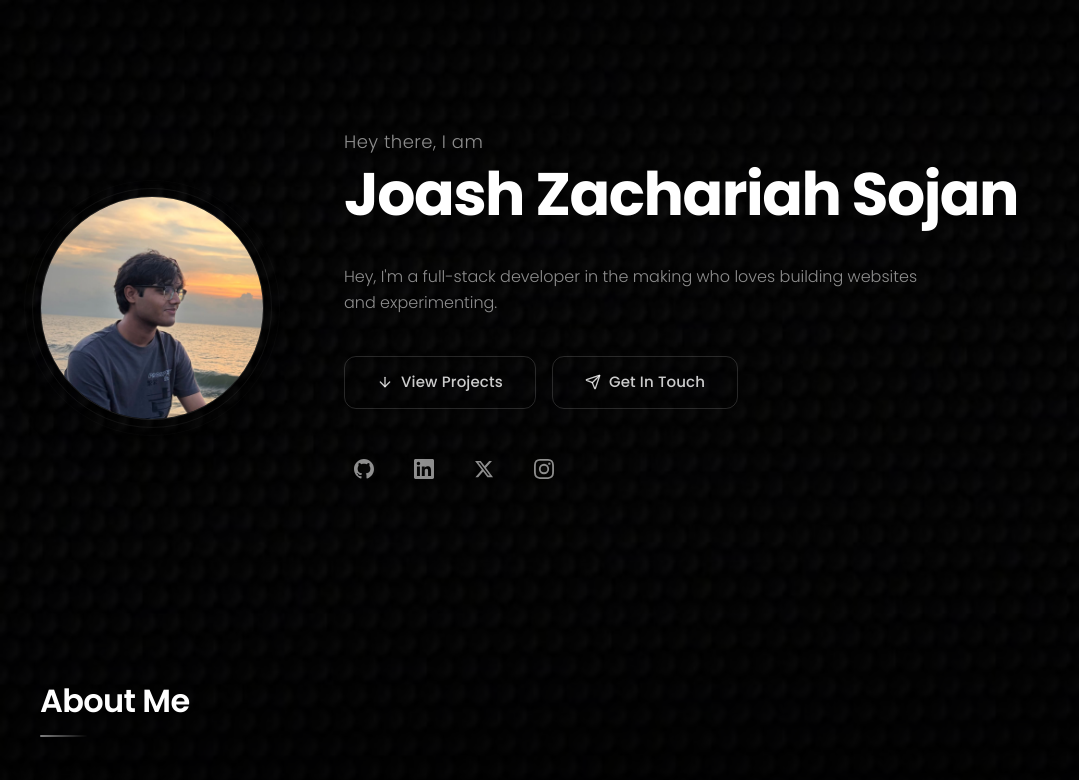
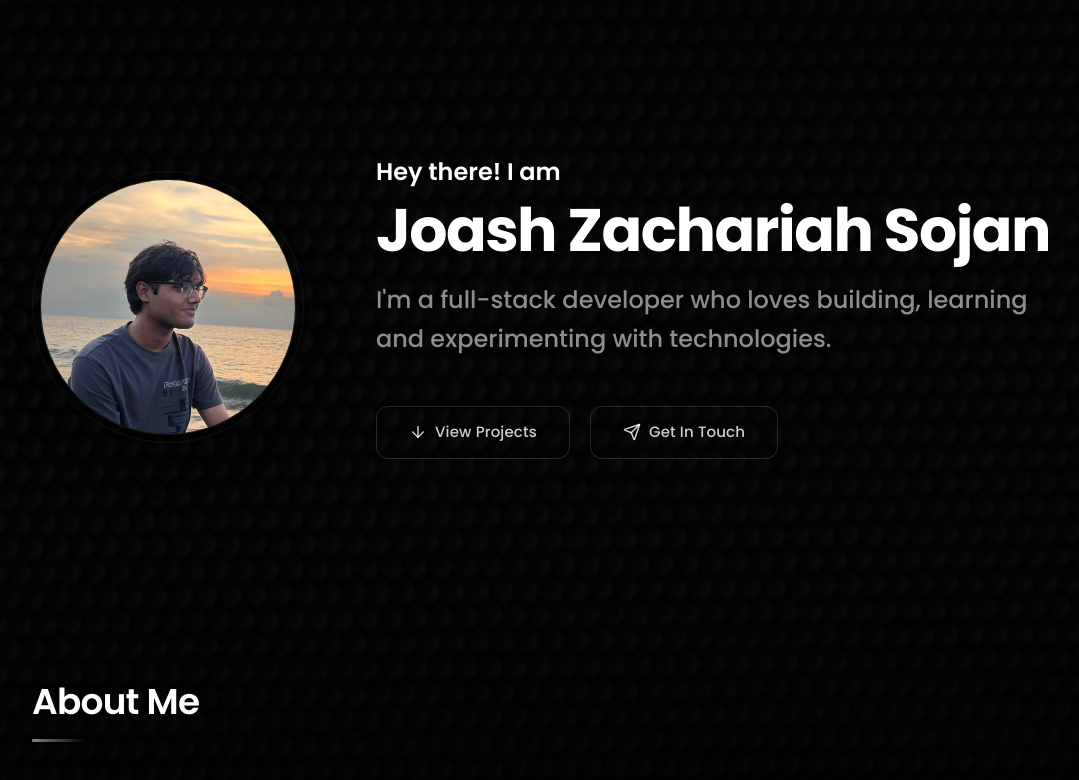
Before and after one commit to joashzach/Portfolio, a Next.js app: page / in a window 1280 px wide. Shown: the top 780 px of the page, without its empty margins (0-1079 px from the left). Built offline with nearby package versions, Linux system fonts and the light colour scheme.

Commit message:
resized &  moved socials

```diff
--- a/src/app/globals.css
+++ b/src/app/globals.css
@@ -22,6 +22,7 @@
 }
 
 @keyframes float {
+
   0%,
   100% {
     transform: translateY(0px);
--- a/src/app/page.tsx
+++ b/src/app/page.tsx
@@ -17,7 +17,7 @@ export default function Home() {
       {/* Footer */}
       <footer className="relative z-10 border-t border-white/6 px-6 py-8 text-center">
         <p className="text-xs font-light tracking-wide text-text-muted">
-          © {new Date().getFullYear()} {portfolioData.hero.name}. Crafted with precision.
+          © {new Date().getFullYear()} {portfolioData.hero.name}.
         </p>
       </footer>
     </>
--- a/src/components/Contact/Contact.tsx
+++ b/src/components/Contact/Contact.tsx
@@ -5,9 +5,17 @@ import { useRef } from "react";
 import { Mail } from "lucide-react";
 import { portfolioData } from "@/data/portfolio";
 import SectionWrapper from "@/components/SectionWrapper";
+import { GithubIcon, LinkedinIcon, TwitterIcon, InstagramIcon } from "@/components/Icons";
+
+const socialIcons = {
+  github: GithubIcon,
+  linkedin: LinkedinIcon,
+  twitter: TwitterIcon,
+  instagram: InstagramIcon,
+};
 
 export default function Contact() {
-  const { contact } = portfolioData;
+  const { contact, hero } = portfolioData;
   const ref = useRef(null);
   const isInView = useInView(ref, { once: true, margin: "-80px" });
 
@@ -18,7 +26,7 @@ export default function Contact() {
 
         <motion.div
           ref={ref}
-          className="glass-card mx-auto max-w-2xl p-10 md:p-14"
+          className="glass-card mx-auto max-w-2xl px-8 py-7 md:px-11 md:py-7"
           initial={{ opacity: 0, y: 30 }}
           animate={isInView ? { opacity: 1, y: 0 } : {}}
           transition={{
@@ -50,6 +58,47 @@ export default function Contact() {
             <Mail size={18} />
             Say Hello
           </motion.a>
+
+          {/* Spacer */}
+          <motion.div
+            className="mt-8"
+            initial={{ opacity: 0 }}
+            animate={isInView ? { opacity: 1 } : {}}
+            transition={{ duration: 0.5, delay: 0.55 }}
+          />
+
+          {/* Social links */}
+          <motion.div
+            className="flex items-center justify-center gap-3"
+            initial={{ opacity: 0, y: 10 }}
+            animate={isInView ? { opacity: 1, y: 0 } : {}}
+            transition={{ duration: 0.5, delay: 0.65 }}
+          >
+            {hero.socials.map((social, i) => {
+              const Icon = socialIcons[social.platform];
+              return (
+                <motion.a
+                  key={social.platform}
+                  href={social.url}
+                  target="_blank"
+                  rel="noopener noreferrer"
+                  aria-label={social.label}
+                  className="group relative rounded-full p-3 transition-all duration-300"
+                  initial={{ opacity: 0, scale: 0.8 }}
+                  animate={isInView ? { opacity: 1, scale: 1 } : {}}
+                  transition={{ duration: 0.35, delay: 0.7 + i * 0.07 }}
+                  whileHover={{ scale: 1.15 }}
+                  whileTap={{ scale: 0.95 }}
+                >
+                  <span className="absolute inset-0 rounded-full border border-white/0 bg-white/0 transition-all duration-300 group-hover:border-white/15 group-hover:bg-white/8" />
+                  <Icon
+                    size={22}
+                    className="relative text-text-muted transition-colors duration-300 group-hover:text-white"
+                  />
+                </motion.a>
+              );
+            })}
+          </motion.div>
         </motion.div>
       </div>
     </SectionWrapper>
--- a/src/components/Hero/Hero.tsx
+++ b/src/components/Hero/Hero.tsx
@@ -3,15 +3,9 @@
 import Image from "next/image";
 import { motion } from "framer-motion";
 import { ArrowDown, Send } from "lucide-react";
-import { GithubIcon, LinkedinIcon, TwitterIcon, InstagramIcon } from "@/components/Icons";
 import { portfolioData } from "@/data/portfolio";
 
-const socialIcons = {
-  github: GithubIcon,
-  linkedin: LinkedinIcon,
-  twitter: TwitterIcon,
-  instagram: InstagramIcon,
-};
+
 
 const containerVariants = {
   hidden: { opacity: 0 },
@@ -50,7 +44,7 @@ export default function Hero() {
       className="relative flex items-center px-6 md:px-8"
     >
       <motion.div
-        className="mx-auto flex w-full max-w-[1200px] flex-col items-center gap-10 py-32 text-center lg:flex-row lg:gap-20 lg:text-left"
+        className="mx-auto flex w-full max-w-[1200px] flex-col items-center gap-5 py-39 text-center lg:flex-row lg:gap-20 lg:text-left"
         variants={containerVariants}
         initial="hidden"
         animate="visible"
@@ -62,14 +56,14 @@ export default function Hero() {
             transition={{ duration: 6, repeat: Infinity, ease: "easeInOut" }}
             className="relative"
           >
-            <div className="relative h-44 w-44 overflow-hidden rounded-full border border-white/10 shadow-2xl lg:h-56 lg:w-56">
+            <div className="relative h-52 w-52 overflow-hidden rounded-full border border-white/10 shadow-2xl lg:h-64 lg:w-64">
               <Image
                 src={hero.profileImage}
                 alt={hero.name}
                 fill
                 className="object-cover"
                 preload
-                sizes="(max-width: 1024px) 176px, 224px"
+                sizes="(max-width: 1024px) 208px, 256px"
               />
             </div>
             {/* Subtle glow rings */}
@@ -83,30 +77,23 @@ export default function Hero() {
           {/* Greeting + Name */}
           <motion.p
             variants={itemVariants}
-            className="mb-2 text-base font-light tracking-wide text-text-muted md:text-lg"
+            className="mb-3 text-2xl font-semibold tracking-normal md:text-2xl"
           >
             {hero.greeting}
           </motion.p>
 
           <motion.h1
             variants={itemVariants}
-            className="mb-4 text-4xl font-bold tracking-tight md:text-5xl lg:text-6xl"
+            className="mb-5 text-4xl font-bold tracking-tight md:text-6xl lg:text-6xl"
           >
             {hero.name}
           </motion.h1>
 
-          {/* Title */}
-          <motion.p
-            variants={itemVariants}
-            className="mb-6 text-lg font-light tracking-wide text-text-secondary md:text-xl"
-          >
-            {hero.title}
-          </motion.p>
 
           {/* Intro */}
           <motion.p
             variants={itemVariants}
-            className="mb-10 max-w-xl text-base font-light leading-relaxed text-text-muted"
+            className="mb-12 max-w-2xl text-2xl font-medium leading-relaxed text-text-muted"
           >
             {hero.intro}
           </motion.p>
@@ -114,48 +101,22 @@ export default function Hero() {
           {/* CTA Buttons */}
           <motion.div
             variants={itemVariants}
-            className="mb-10 flex items-center gap-4"
+            className="flex items-center gap-5"
           >
             <button
               onClick={() => handleScrollTo("projects")}
               className="btn-secondary flex-1 justify-center md:flex-none"
             >
-              <ArrowDown size={16} />
+              <ArrowDown size={18} />
               View Projects
             </button>
             <button
               onClick={() => handleScrollTo("contact")}
               className="btn-secondary flex-1 justify-center md:flex-none"
             >
-              <Send size={16} />
+              <Send size={18} />
               Get In Touch
             </button>
-          </motion.div>
-
-          {/* Social links */}
-          <motion.div
-            variants={itemVariants}
-            className="flex items-center gap-5"
-          >
-            {hero.socials.map((social) => {
-              const Icon = socialIcons[social.platform];
-              return (
-                <a
-                  key={social.platform}
-                  href={social.url}
-                  target="_blank"
-                  rel="noopener noreferrer"
-                  aria-label={social.label}
-                  className="group relative rounded-full p-2.5 transition-all duration-300"
-                >
-                  <span className="absolute inset-0 rounded-full border border-white/0 bg-white/0 transition-all duration-300 group-hover:border-white/10 group-hover:bg-white/5" />
-                  <Icon
-                    size={20}
-                    className="relative text-text-muted transition-colors duration-300 group-hover:text-white"
-                  />
-                </a>
-              );
-            })}
           </motion.div>
         </div>
       </motion.div>
--- a/src/components/SectionWrapper.tsx
+++ b/src/components/SectionWrapper.tsx
@@ -25,6 +25,7 @@ export default function SectionWrapper({
     >
       <motion.div
         className="mx-auto max-w-[1200px]"
+        style={{ zoom: 1.12 }}
         initial={{ opacity: 0, y: 40 }}
         animate={isInView ? { opacity: 1, y: 0 } : { opacity: 0, y: 40 }}
         transition={{ duration: 0.7, ease: [0.25, 0.46, 0.45, 0.94] }}
--- a/src/data/portfolio.ts
+++ b/src/data/portfolio.ts
@@ -2,11 +2,10 @@ import { PortfolioData } from "@/types";
 
 export const portfolioData: PortfolioData = {
   hero: {
-    greeting: "Hey there, I am",
+    greeting: "Hey there!  I am",
     name: "Joash Zachariah Sojan",
-    title: " ",
     intro:
-      "Hey, I'm a full-stack developer in the making who loves building websites and experimenting.",
+      "I'm a full-stack developer who loves building, learning and experimenting with technologies.",
     profileImage: "/images/profile.png",
     socials: [
       {
--- a/src/types/index.ts
+++ b/src/types/index.ts
@@ -7,7 +7,6 @@ export interface Social {
 export interface HeroData {
   greeting: string;
   name: string;
-  title: string;
   intro: string;
   profileImage: string;
   socials: Social[];
```
